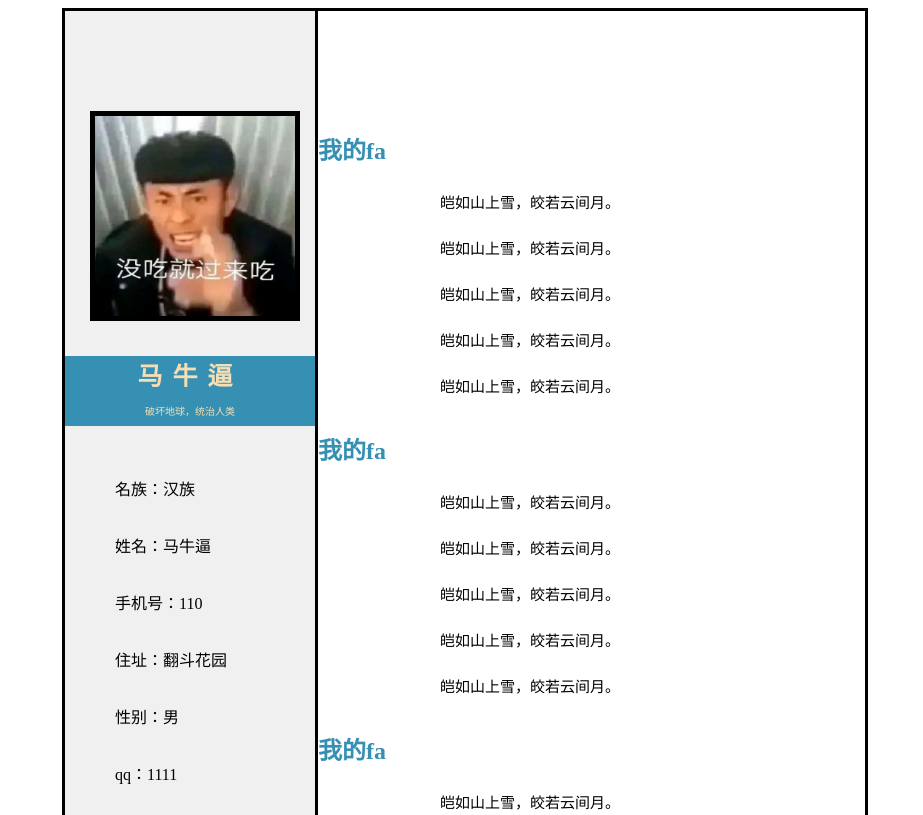
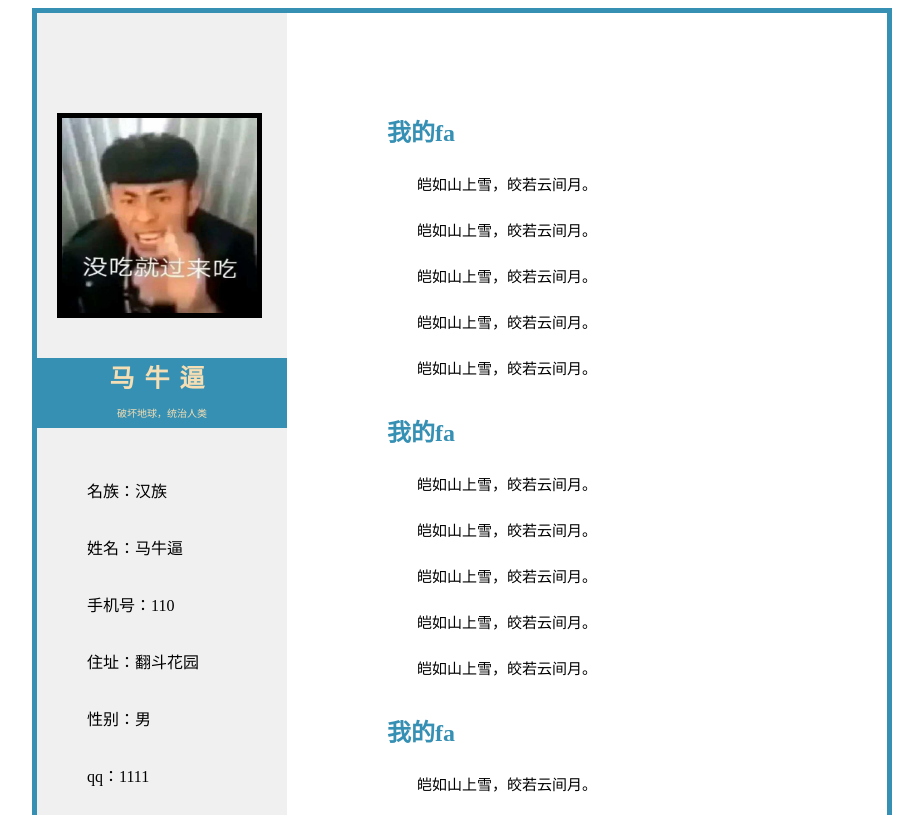
Before and after one commit to zhengyihuoban/zhengyihuoban.github.io, a plain HTML site: page index.html in a window 1280 px wide. Shown: the top 815 px of the page, without its empty margins (178-1101 px from the left). Drawn offline with Linux system fonts and the light colour scheme.

Commit message:
Update index.html

```diff
--- a/index.html
+++ b/index.html
@@ -4,19 +4,10 @@
 	<meta charset="utf-8">
 	<title>个人网站</title>
 	<style type="text/css">
-		div{background:rgb(240, 240, 240);
-			width:800px;
-			height:1200px;
-			margin: 0 auto;
-
-
-		}
-		.a1{background:background:rgb(240, 240, 240);
+		.a1{background:rgb(240, 240, 240);
 			width:250px;
-			height:1200px;
-			float: left;
-			border-style:solid;
-    		border-color:black;
+			height:1300px;
+			float: left;;
 
 
 		}
@@ -24,11 +15,11 @@
 			width:200px;
 			height:200px;
 			margin-top:100px;
-
+			margin-left: 20px;
 
 		}
-		.aa1 img{width: 200px;
-			height: 200px;
+		.aa1 img{width: 195px;
+			height: 195px;
 			border-style: solid;
   			border-width: 5px 5px;
 
@@ -72,12 +63,12 @@
 			height: 350px;
 		}
 
-		.aa4_1{margin-top: 20px;
+		.aa4_1{margin: 20px auto;
 			width: 60%;
             height: 1px;
             border-top: solid black; 1px;
 		}
-		.aa4_2{margin-top: 30px;
+		.aa4_2{margin: 30px auto;
 			background:rgb(249, 255, 255);
 			width: 100px;
 			height:30px ;
@@ -93,6 +84,7 @@
 			width: 250px;
 			height: 345px;
 			margin-top: 50px;
+
 		}
 		.aa4_3 p{font-family : 微软雅黑,宋体;
 			font-size:16px;
@@ -102,11 +94,10 @@
 
 		}
 		.b2{background:rgb(255, 255, 255);
-			width: 800px;
+			width: 550px;
+			float: right;
 			height: 1200px;
-			padding-top: 100px;
-			border-style:solid;
-    		border-color:black;
+			margin-top: 80px;
 
 		}
 		.bb_2{
@@ -116,7 +107,10 @@
 
 		}
 		.h2_1{color: rgb(54, 144, 179);
-			float: left: 20px;
+			padding-left: 50px;
+
+
+
 
 		}
 		.bb_2 p{font-family : 微软雅黑,宋体;
@@ -124,7 +118,7 @@
 			color : black;
 
 			margin-top:25px;
-			margin-left:250px;
+			margin-left:80px;
 		}
 
 		.bb_3{
@@ -134,13 +128,15 @@
 
 		}
 		.h2_2{color: rgb(54, 144, 179);
+			padding-left: 50px;
+
 		}
 		.bb_3 p{font-family : 微软雅黑,宋体;
 			font-size:15px;
 			color : black;
 
 			margin-top:25px;
-			margin-left:250px;
+			margin-left:80px;
 		}
 
 		.bb_4{
@@ -150,13 +146,15 @@
 
 		}
 		.h2_3{color: rgb(54, 144, 179);
+			padding-left: 50px;
+
 		}
 		.bb_4 p{font-family : 微软雅黑,宋体;
 			font-size:15px;
 			color : black;
 
 			margin-top:25px;
-			margin-left:250px;
+			margin-left:80px;
 		}
 
 
@@ -167,20 +165,22 @@
 
 		}
 		.h2_4{color: rgb(54, 144, 179);
+			padding-left: 50px;
+
 		}
 		.bb_5 p{font-family : 微软雅黑,宋体;
 			font-size:15px;
 			color : black;
 
 			margin-top:25px;
-			margin-left:250px;
+			margin-left:80px;
 		}
 
 	</style>
 
 </head>
 <body>
-	<div>
+	<div style="width: 850px;height: 1300px;margin: 0 auto;border: rgb(54,144,179) solid 5px;">
 
 		<div class="a1">
 			<div class="aa1">
```
